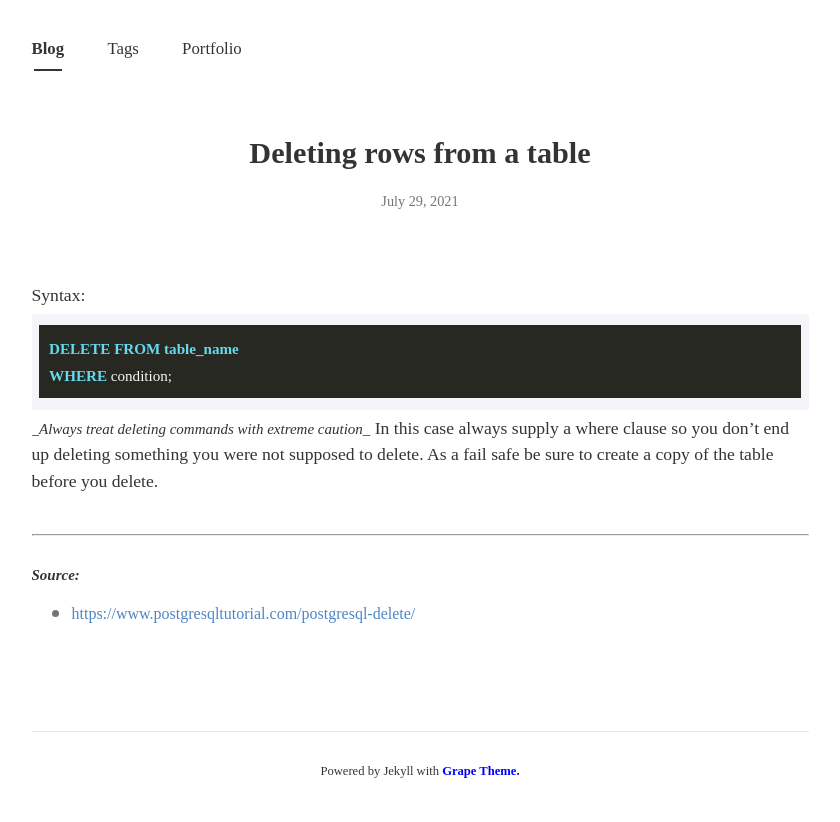
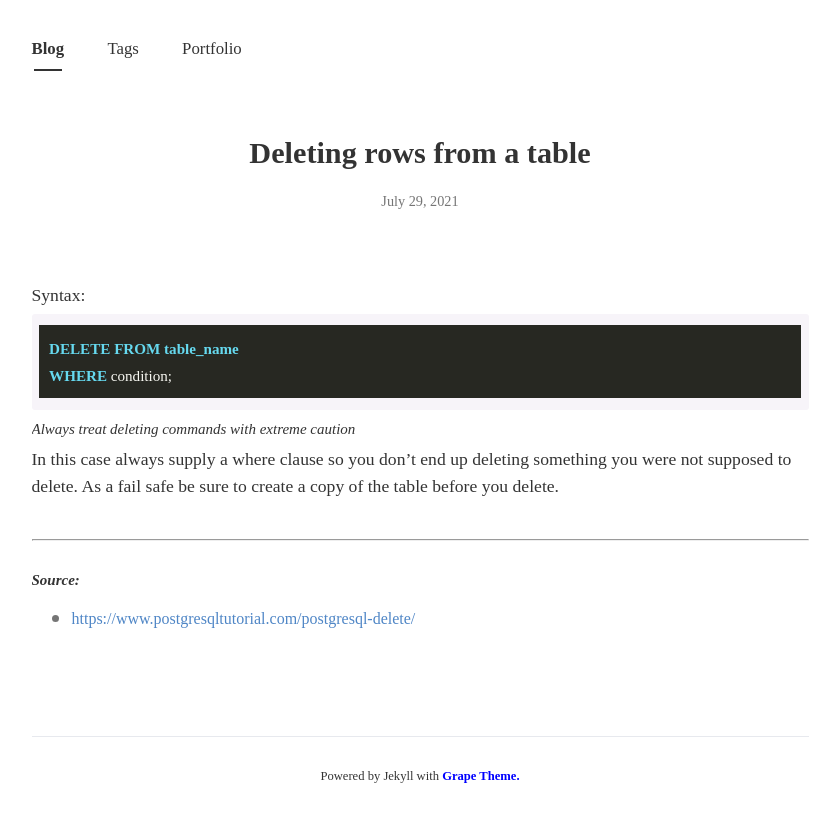
Before and after one commit to cliffordEmmanuel/cliffordEmmanuel.github.io, a Jekyll site: the page built from _posts/2021-07-29-delete-records-sql.md, in a window 1280 px wide. Shown: the top 822 px of the page, without its empty margins (220-1060 px from the left). Built offline with Jekyll 4.4.1, drawn with Linux system fonts in a browser that asks for light colours; nearby versions of some CDN libraries; some web fonts are replaced.

Commit message:
structuring

````diff
--- a/_posts/2021-07-29-delete-records-sql.md
+++ b/_posts/2021-07-29-delete-records-sql.md
@@ -14,7 +14,8 @@ DELETE FROM table_name
 WHERE condition;
 ```
 
-*_Always treat deleting commands with extreme caution_*
+*Always treat deleting commands with extreme caution*
+
 In this case always supply a where clause so you don't end up deleting something you were not supposed to delete. As a fail safe be sure to create a copy of the table before you delete.
 
 <br>
````
